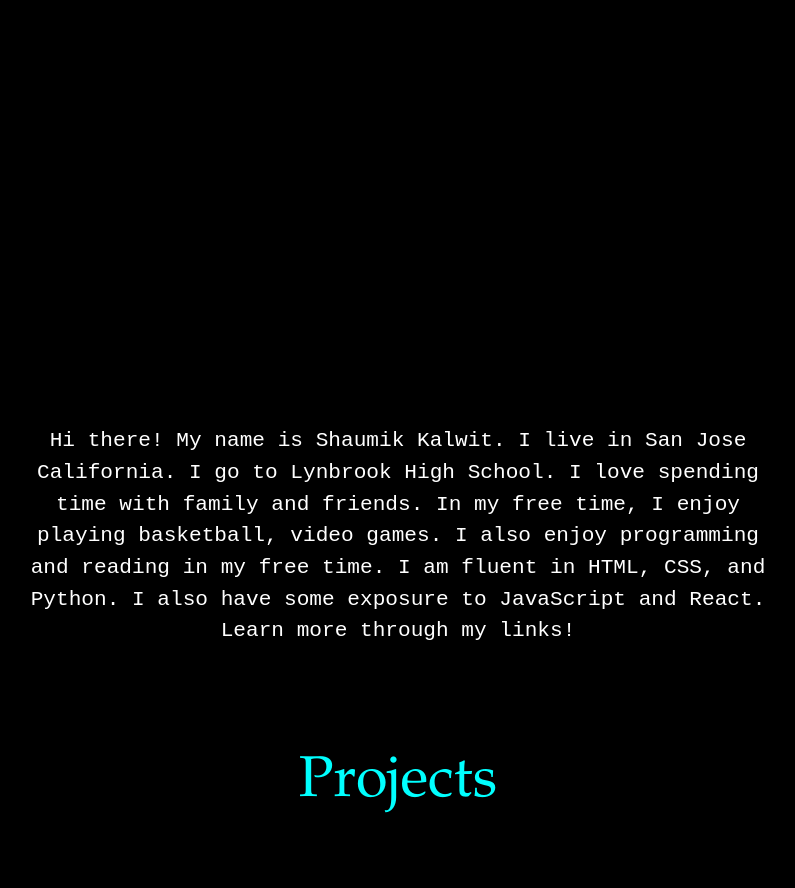
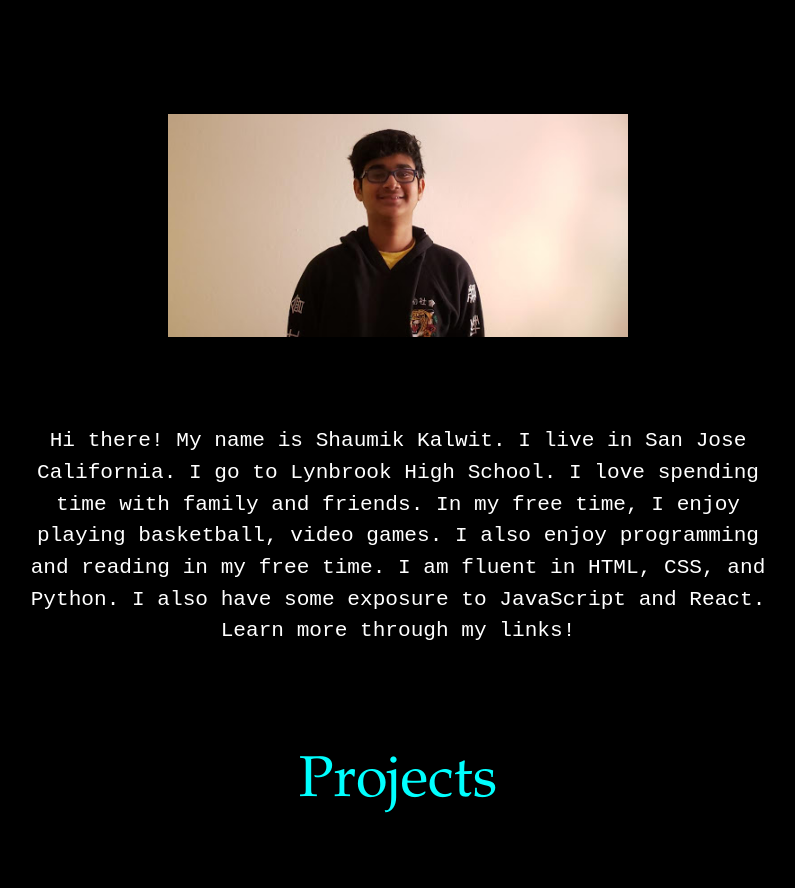
Before and after one commit to shaumikkalwit/shaumikkalwit.github.io, a React (Create React App) app in the folder frontend/: page / in a window 1280 px wide. Shown: the part 977-1865 px from the top of the page, without its empty margins (242-1037 px from the left). Built offline with nearby package versions, Linux system fonts and the light colour scheme; no server answers.

Commit message:
added website about me picture

```diff
--- a/frontend/src/App.js
+++ b/frontend/src/App.js
@@ -12,7 +12,7 @@ import HomeTitle from './components/HomeTitle';
 import Scroll from './components/Scroll';
 import AboutText from './components/AboutText';
 import AboutPicture from './components/AboutPicture';
-import AboutMePicture from './images/AboutMePicture.jpg';
+import AboutMePicture from './images/AboutMePicture.jpeg';
 import Title from './components/Title';
 import ImgLinks from './components/ImgLinks';
 import ImgLinksG from './components/ImgLinksG';
@@ -69,6 +69,8 @@ class App extends React.Component {
        <Section>
 
         <Title>About Me</Title>
+
+        <AboutPicture src={AboutMePicture}/>
 
         <AboutText>Hi there! My name is Shaumik Kalwit. I live in San Jose California.
         I go to Lynbrook High School. I love spending time with family and friends. In my
--- a/frontend/src/components/AboutPicture.js
+++ b/frontend/src/components/AboutPicture.js
@@ -5,12 +5,14 @@ const AboutPicture = styled.img`
 
 	@media (min-width: 992px) {
 
-		width: 40vw;
+		width: 36vw;
   		height: auto;
 	}
 
-  	width: 80vw;
-  	height: auto;
+  	height: 20vh;
+
+  	margin-top: 0;
+  	margin-bottom: 0;
 
 
 `;
```
Also changed, not shown: frontend/src/images/AboutMePicture.jpeg (added).
